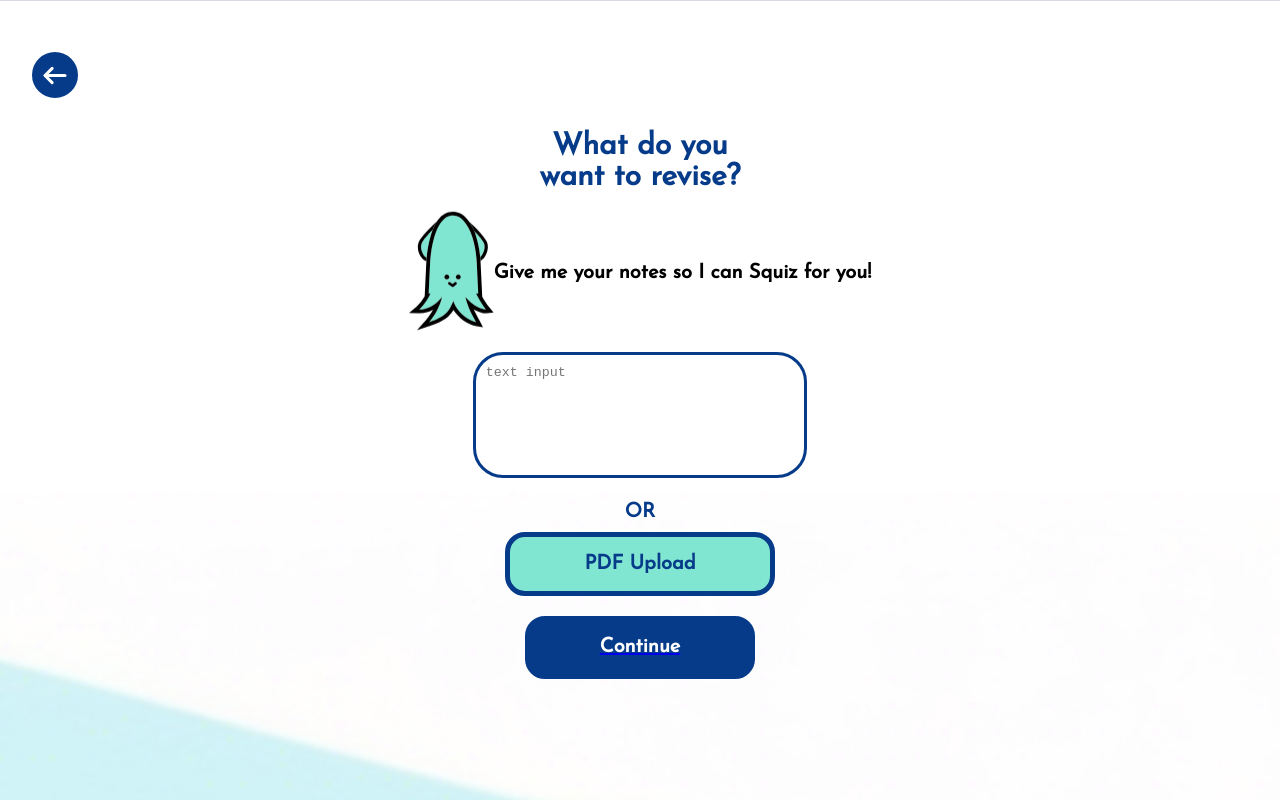
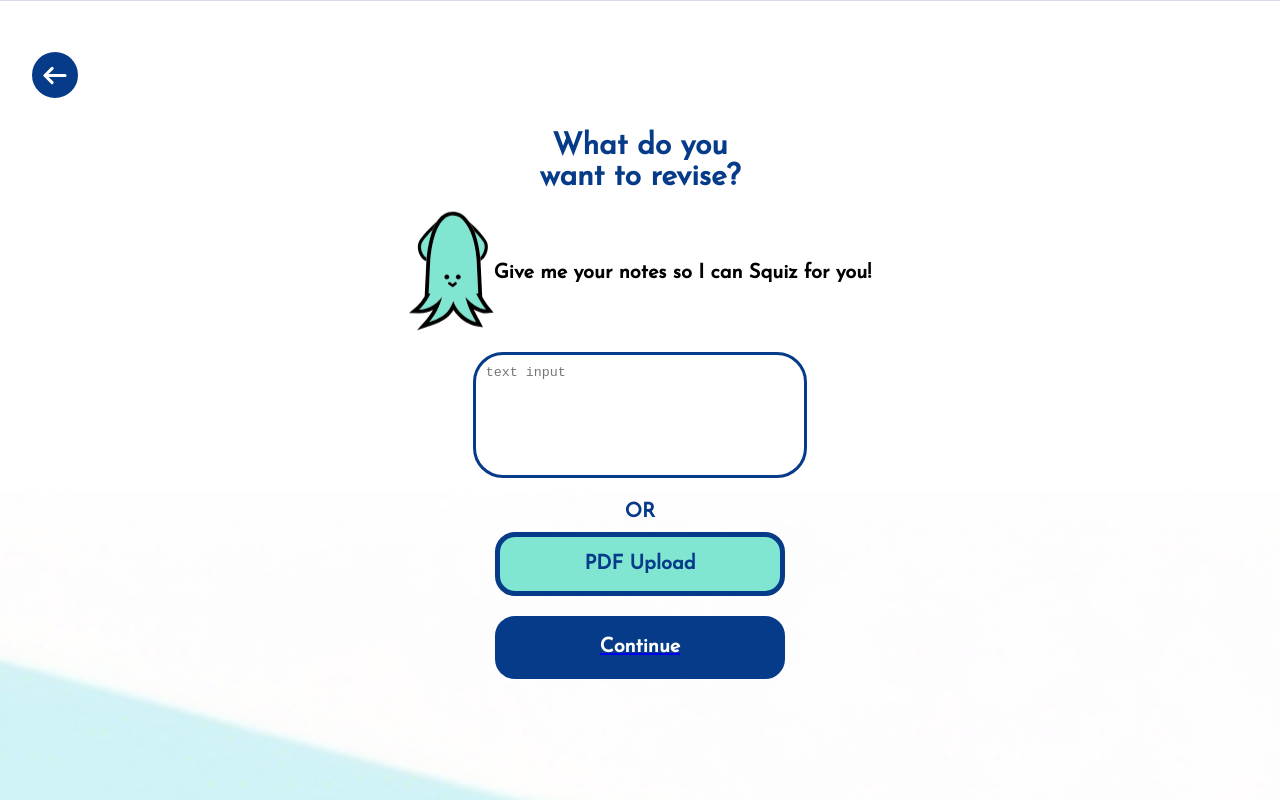
Before and after one commit to kendicey/Squiz, a React (Create React App) app: page /input in a window 1280 px wide. Built offline with nearby package versions, Linux system fonts and the light colour scheme; a web font is replaced by a local one.

Commit message:
fix answer options styling & show number of completed questions on quiz page

```diff
--- a/src/components/Option.js
+++ b/src/components/Option.js
@@ -39,7 +39,7 @@
                 id={option.id}
                 onClick={checkAnswer}
             >
-                <h2>{option.text}</h2>
+                <h3>{option.text}</h3>
             </div>
         </>
     )
--- a/src/components/Quiz.js
+++ b/src/components/Quiz.js
@@ -9,7 +9,7 @@
 
 const Quiz = () => {
 
-    const {questionObject, counter} = useMyContext();
+    const {requestObject, questionObject, counter} = useMyContext();
 
     const svgBackground = {
         backgroundImage: `url(${BgLight})`,
@@ -26,7 +26,7 @@
                 <img src={HomeBtnSmall} alt="home button" />
             </Link>
             <h2>
-                1/10
+                {counter + 1}/{requestObject.questionNumber}
             </h2>
             <div className="progress-bar">
                 <img src={ProgressBar} alt="progress bar" />
--- a/src/css/style.css
+++ b/src/css/style.css
@@ -75,15 +75,12 @@
     border-radius: 20px;
     margin-top: 10px;
     margin-bottom: 10px;
-    padding: 0px 70px;
+    padding: 0px 10px;
     cursor: pointer;
     transition: transform ease-in-out 0.1s;
 }
 .button:active {
     transform: scale(0.9);
-}
-.button h2 {
-    white-space: nowrap;
 }
 
 .icon-button {
@@ -93,11 +90,11 @@
 }
 
 .long-button {
-    width: 120px;
+    width: 260px;
 }
 
 .short-button {
-    width: 80px;
+    width: 260px;
 }
 
 .cyan-button {
```
